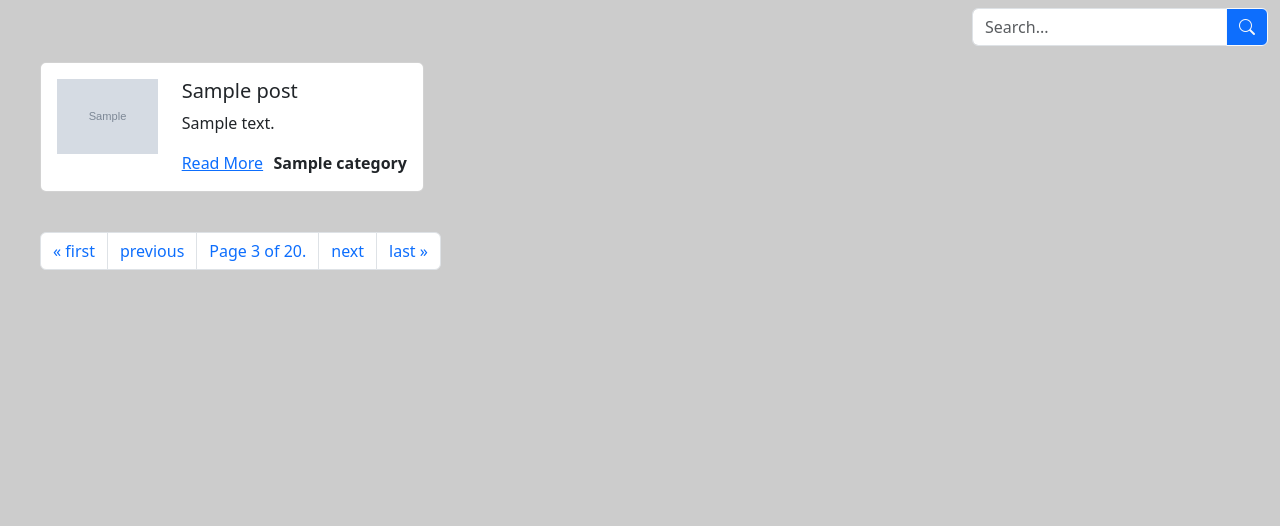
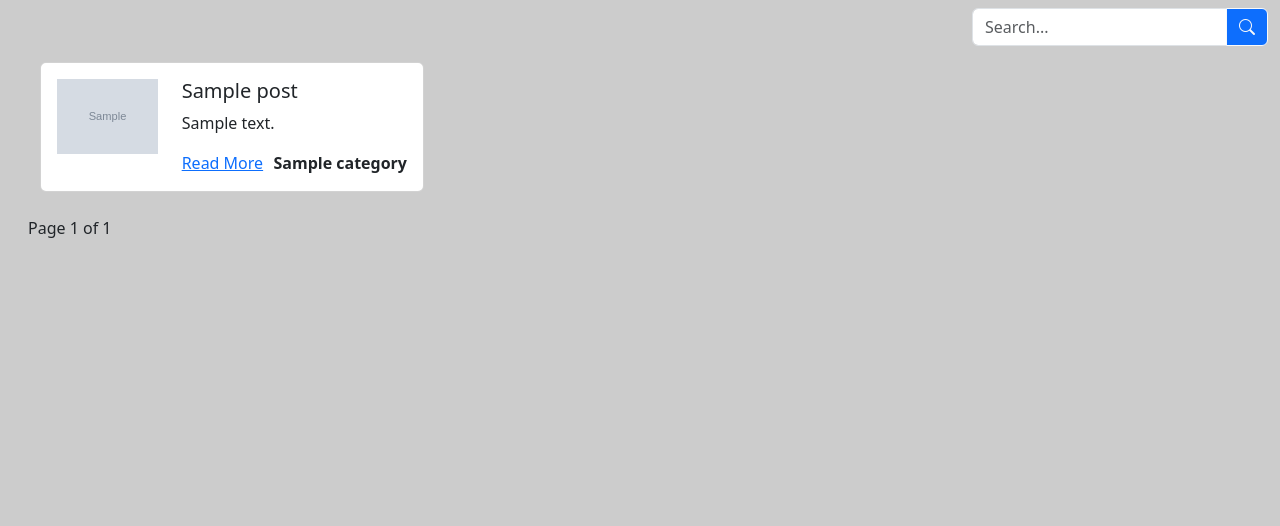
Before and after one commit to Balaji45-Ncr/dj-proj1, a Django app: page /blog/ in a window 1280 px wide. Shown: the part 74-600 px from the top of the page. Run offline with Django 4.2, Linux system fonts and the light colour scheme; tables that the repository leaves empty hold one stand-in row (values such as "Sample post"); grey boxes marked "Sample" are stand-in pictures; some libraries are stand-ins or nearby versions.

Commit message:
pagination

```diff
--- a/blog/templates/blog/index.html
+++ b/blog/templates/blog/index.html
@@ -38,34 +38,23 @@
             </div>
             {% endfor %}
             {% endif %}
-            <div class="col-12 my-3">
-                <nav aria-label="Page navigation">
-                    <ul class="pagination">
-                        <li class="page-item">
-                            <a class="page-link" href="?page=1" aria-label="First">
-                                <span aria-hidden="true">&laquo; first</span>
-                            </a>
-                        </li>
-                        <li class="page-item">
-                            <a class="page-link" href="?page=1" aria-label="Previous">
-                                <span aria-hidden="true">previous</span>
-                            </a>
-                        </li>
-                        <li class="page-item"><span class="page-link">Page 3 of 20.</span></li>
-                        <li class="page-item">
-                            <a class="page-link" href="?page=4" aria-label="Next">
-                                <span aria-hidden="true">next</span>
-                            </a>
-                        </li>
-                        <li class="page-item">
-                            <a class="page-link" href="?page=20" aria-label="Last">
-                                <span aria-hidden="true">last &raquo;</span>
-                            </a>
-                        </li>
-                    </ul>
-                </nav>
+            <div class="pagination">
+  <span>
+    {% if page_obj.has_previous %}
+      <a href="?page=1">&laquo; First</a>
+      <a href="?page={{ page_obj.previous_page_number }}">Previous</a>
+    {% endif %}
+  </span>
 
-            </div>
+  <span>Page {{ page_obj.number }} of {{ page_obj.paginator.num_pages }}</span>
+
+  <span>
+    {% if page_obj.has_next %}
+      <a href="?page={{ page_obj.next_page_number }}">Next</a>
+      <a href="?page={{ page_obj.paginator.num_pages }}">Last &raquo;</a>
+    {% endif %}
+  </span>
+</div>
         </div>
         <div class="row">
 
--- a/blog/views.py
+++ b/blog/views.py
@@ -10,6 +10,8 @@ class index(ListView):
     model=Post
     template_name='blog/index.html'
     context_object_name = 'Latest'
+    paginate_by = 3
+
 
 
 class detail(View):
```
Also changed, not shown: blog/templates/blog/contact.html (added, +29 -0 lines).
